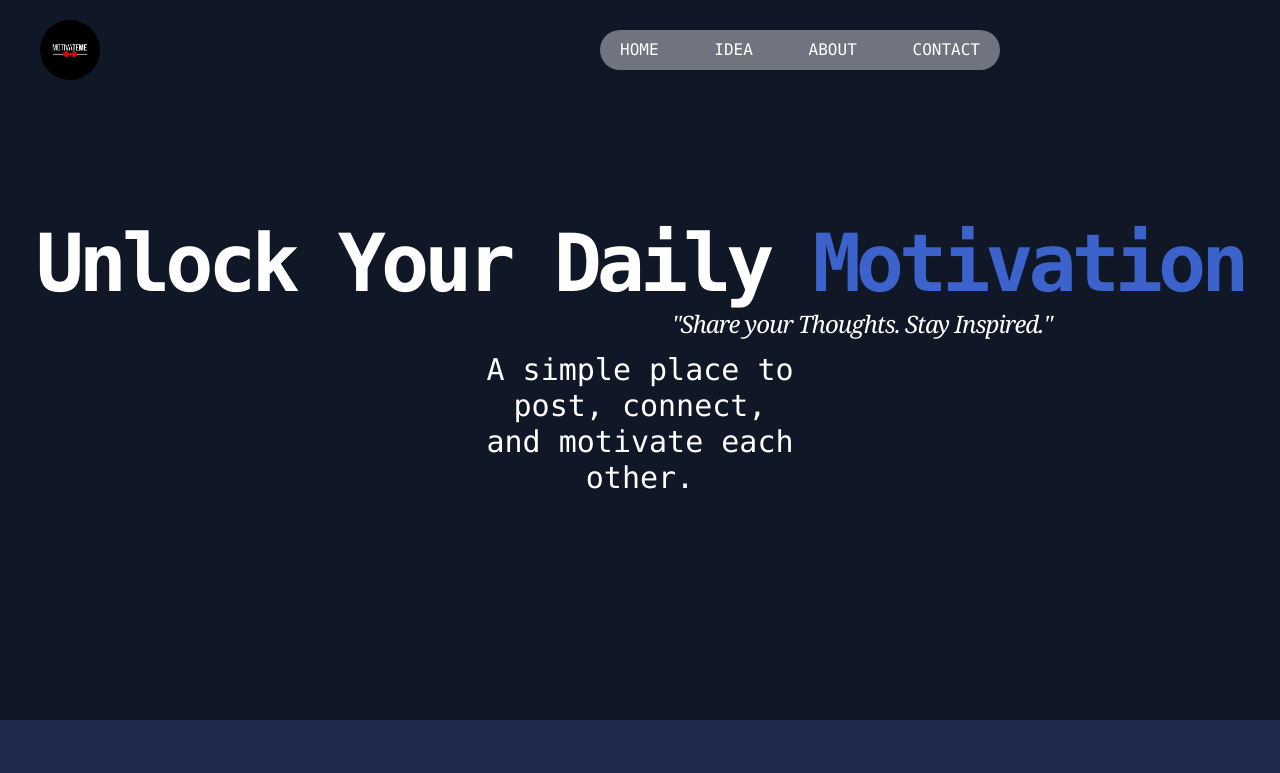
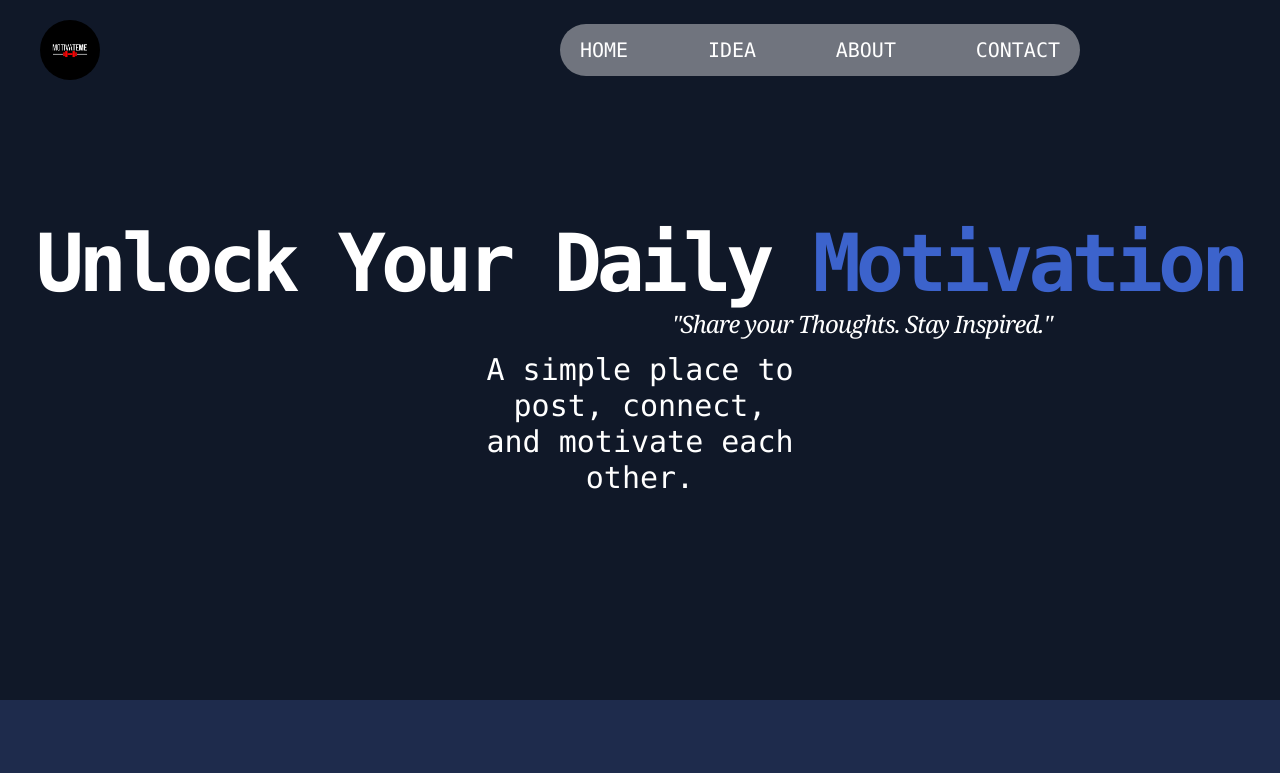
Before and after one commit to Uniq-bot/motivaateMeLanding, a React (Vite) app: page / in a window 1280 px wide. Shown: the top 773 px of the page. Built offline with nearby package versions, Linux system fonts and the light colour scheme.

Commit message:
small changes from uniq

```diff
--- a/src/components/Hero.jsx
+++ b/src/components/Hero.jsx
@@ -2,8 +2,8 @@ import React from "react";
 
 const Hero = () => {
   return (
-    <div className="text-white flex font-mono leading-none items-center justify-center h-180 w-full bg-gray-900">
-      <div className="w-full h-full  flex items-center justify-center flex-col">
+    <div className="text-white flex font-mono leading-none items-center justify-center h-150 w-full bg-gray-900">
+      <div className="w-full h-full mb-20  flex items-center justify-center flex-col">
         <h1 className="text-[5rem] font-bold tracking-[-5px]">
           Unlock Your Daily{" "}
           <span className="text-[#3C63CC] font-stretch-extra-condensed">
--- a/src/components/nav.jsx
+++ b/src/components/nav.jsx
@@ -17,14 +17,14 @@ const Nav = () => {
         navigate:'/contact'
     }]
   return (
-    <div className='flex fixed top-0 z-50 gap-125 text-white h-25 w-full items-center py-3 px-10'>
+    <div className='flex  top-0 z-50 gap-115 text-white h-25 w-full items-center py-3 px-10'>
         <div className='w-15 h-15 rounded-full overflow-hidden'>
             <img src='/image.png' alt='logo' className='w-full h-full' />
         </div>
-        <div className='flex w-100 bg-white/40 justify-between px-5 py-3 rounded-full list-none gap-5'>
+        <div className='flex w-130 bg-white/40 justify-between px-5 py-4 rounded-full list-none gap-5'>
             {navItem.map((item, index)=>{
                 return(
-                    <li onClick={()=>navigate(`${item.navigate}`)} className='uppercase font-mono leading-none hover:cursor-pointer hover:text-gray-200 transition-all' key={index}>{item.item}</li>
+                    <li onClick={()=>navigate(`${item.navigate}`)} className='uppercase text-[20px] font-mono leading-none hover:cursor-pointer hover:text-gray-200 transition-all' key={index}>{item.item}</li>
                 )
             })}
         </div>
```
